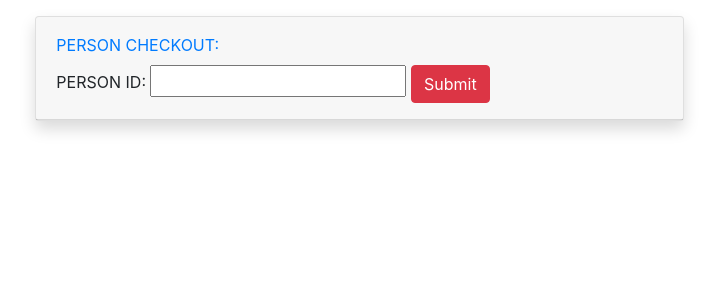
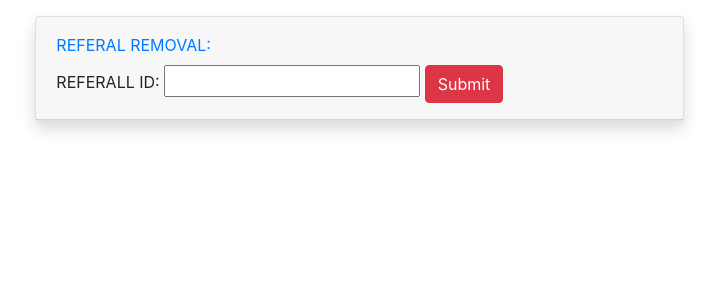
Before and after one commit to ameyanori/SQLDashboard, a Flask app: template templates/remove.html in a window 1280 px wide. Shown: the part 48-348 px from the top of the page, without its empty margins (217-935 px from the left). Run offline with Flask 2, Linux system fonts and the light colour scheme; the template is opened without the code that fills it, so the values that code supplies are empty; parts of the project's set-up code (start-up, migrations or seed data) failed here and were passed over; some libraries are stand-ins or nearby versions.

Commit message:
update 2021/10/06 18:01:01

```diff
--- a/templates/remove.html
+++ b/templates/remove.html
@@ -16,9 +16,9 @@
                                 <!-- Card Header - Dropdown -->
                                 <div class="card-header py-3 d-flex flex-row align-items-center justify-content-between">
                                     <form method="post">
-                                        <label class="text-primary" class="font-weight-bold"> PERSON CHECKOUT: <br> </label>
+                                        <label class="text-primary" class="font-weight-bold"> REFERAL REMOVAL: <br> </label>
                                         <br>
-                                        <label for="outid"> PERSON ID: </label>
+                                        <label for="outid"> REFERALL ID: </label>
                                         <input type="number" name="outid" id="outid">
                                         <input class="btn btn-danger" type="submit">
                                     </form>
```
Also changed, not shown: 2 other files.
